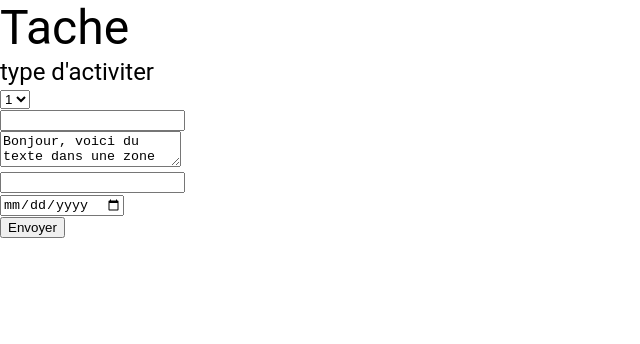
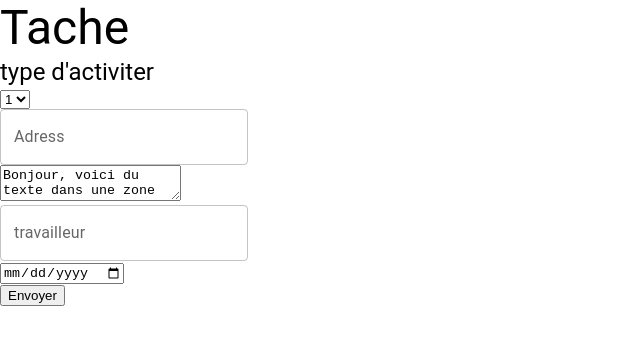
Before and after one commit to PetrovC/admin_plantC, a React (Create React App) app: page /Tache in a window 1280 px wide. Shown: the top 344 px of the page, without its empty margins (0-640 px from the left). Built offline with nearby package versions, Linux system fonts and the light colour scheme.

Commit message:
modif css
modif css

```diff
--- a/src/Pages/Tache.js
+++ b/src/Pages/Tache.js
@@ -1,5 +1,6 @@
 import { Typography } from "@mui/material";
 import React from 'react';
+import TextField from '@mui/material/TextField';
 
 
 
@@ -22,32 +23,50 @@
                     Tache
                 </Typography>
                 <form >
+                        <div>
                         <Typography component ='h1' variant='h5'>
                                 <label component ='h1'>
                                 type d'activiter
                                 </label>
                         </Typography>
-                        <div>
+
+
                         <select >
                             <option value="grapefruit">1</option>
                             <option value="lime">2</option>
                             <option value="coconut">3</option>
                             <option value="mango">4</option>
                         </select>
+
+
+                        </div>
+
+
+                        <div>
+                        <TextField id="outlined-basic" label="Adress" variant="outlined">
+                        <input type="text"  />
+                        </TextField>
+
                         </div>
                         <div>
-                        <input type="text"  />
-                        </div>
-                        <div>
+
                         <textarea>
                           Bonjour, voici du texte dans une zone de texte
                          </textarea>
+
+
                          </div>
                          <div>
+                         <TextField id="outlined-basic" label="travailleur" variant="outlined">
                          <input type="text"  />
+                        </TextField>
+
                          </div>
                          <div>
+
                          <input type="date"  />
+
+
                          </div>
 
                          <input type="submit" value="Envoyer" />
```
Also changed, not shown: src/Pages/Inscriptions.js (line endings or trailing spaces).
